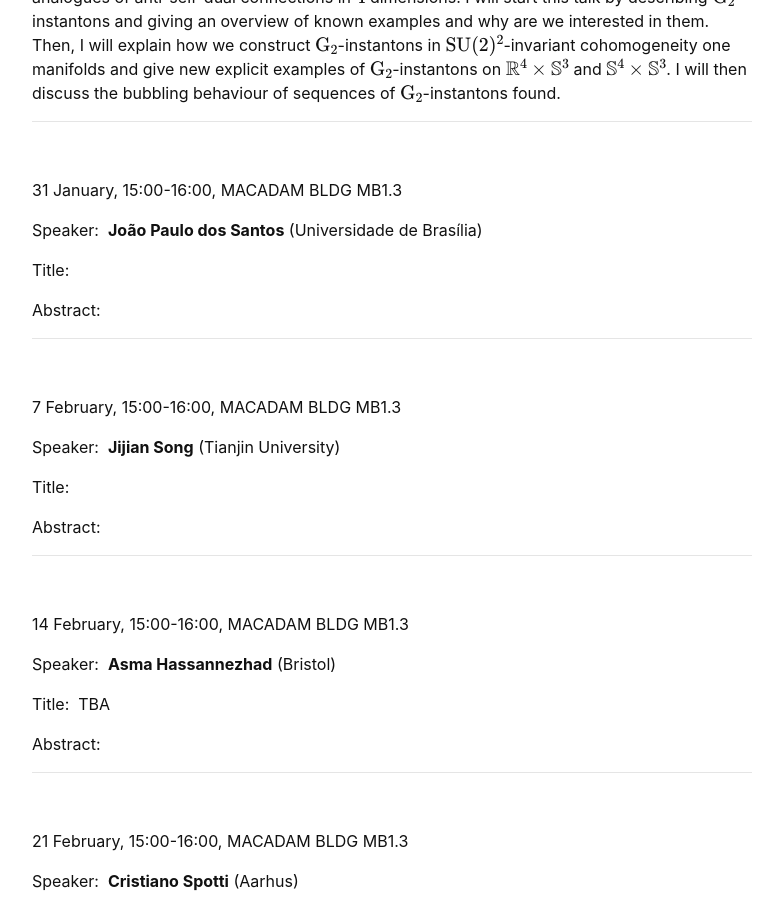
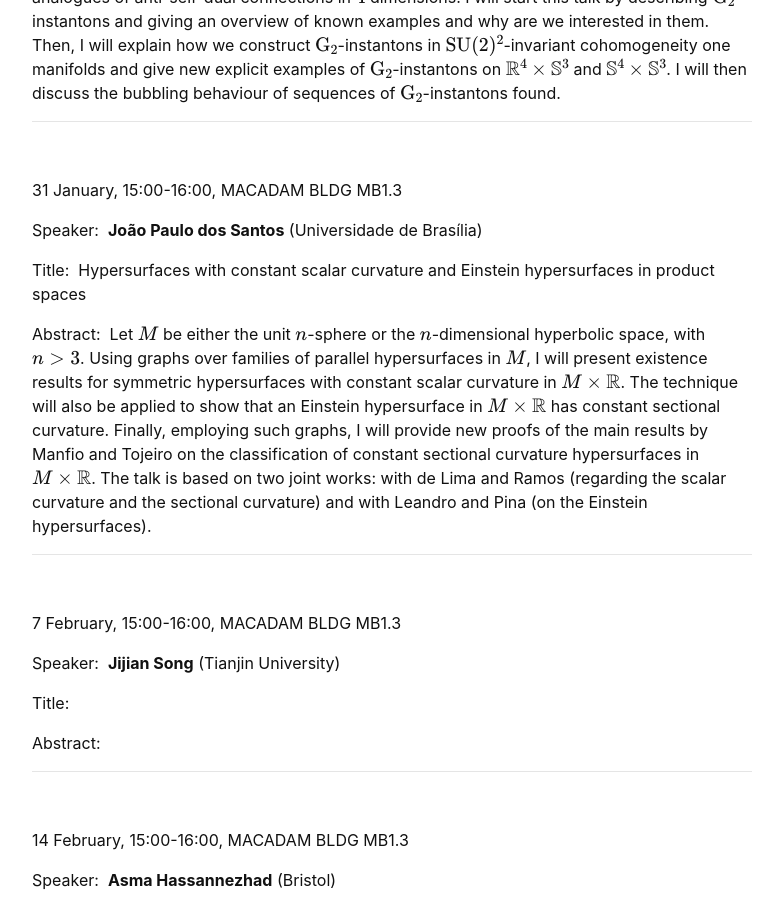
Before and after one commit to kcl-geometry-seminar/kcl-geometry-seminar.github.io, a Jekyll site: the page built from pages/index.md, in a window 1280 px wide and 900 px high, scrolled down 601 px. Shown: the whole window, without its empty margins (248-1031 px from the left). Built offline with Jekyll 4.4.1, drawn with Linux system fonts in a browser that asks for light colours; formulas are drawn with MathJax 3; a script that is not in the unit is left out.

Commit message:
Updated index.md
Added the title and abstract for the talk on 31 January.

```diff
--- a/pages/index.md
+++ b/pages/index.md
@@ -36,9 +36,9 @@ Abstract:&nbsp; $\mathrm{G}_2$-instantons are a special kind of connections on a
 
 Speaker:&nbsp; **João Paulo dos Santos** (Universidade de Brasília)
 
-Title:&nbsp;
+Title:&nbsp; Hypersurfaces with constant scalar curvature and Einstein hypersurfaces in product spaces
 
-Abstract:&nbsp;
+Abstract:&nbsp; Let $M$ be either the unit $n$-sphere or the $n$-dimensional hyperbolic space, with $n>3$. Using graphs over families of parallel hypersurfaces in $M$, I will present existence results for symmetric hypersurfaces with constant scalar curvature in $M \times \mathbb{R}$. The technique will also be applied to show that an Einstein hypersurface in $M \times \mathbb{R}$ has constant sectional curvature. Finally, employing such graphs, I will provide new proofs of the main results by Manfio and Tojeiro on the classification of constant sectional curvature hypersurfaces in $M \times \mathbb{R}$. The talk is based on two joint works: with de Lima and Ramos (regarding the scalar curvature and the sectional curvature) and with Leandro and Pina (on the Einstein hypersurfaces).
 
 -----------------------------------------------------------
 <br />
```
